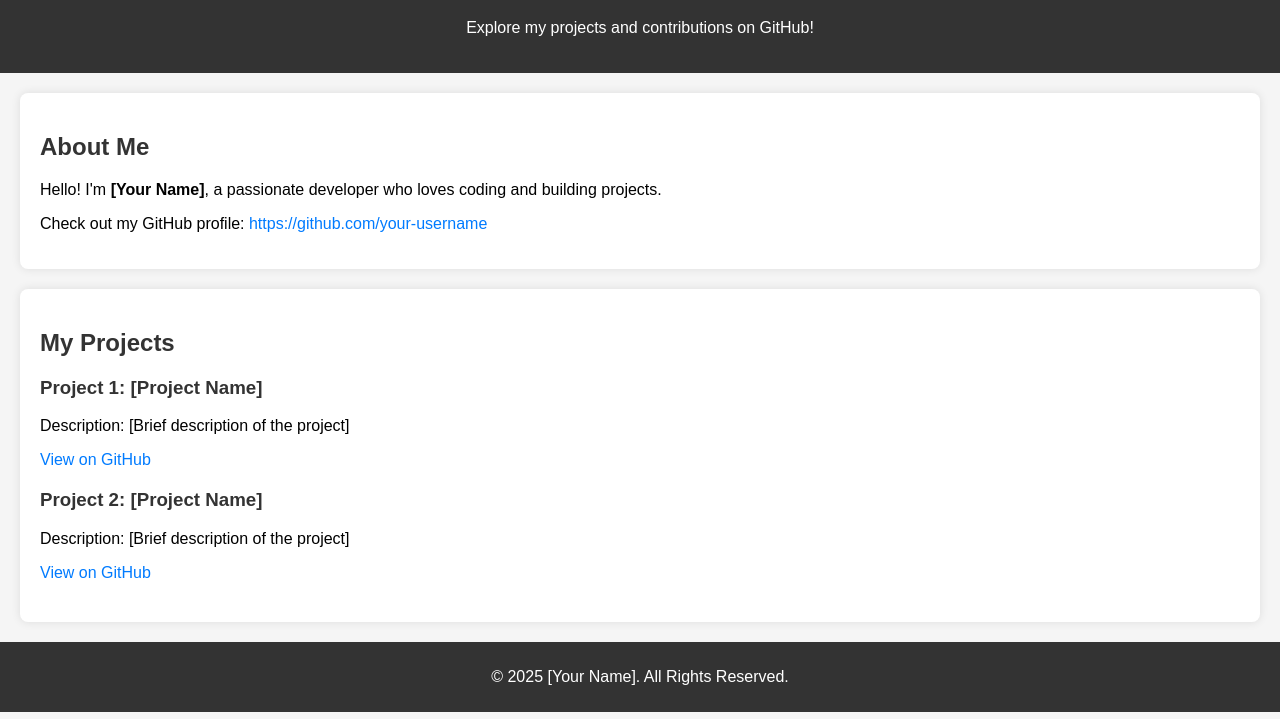
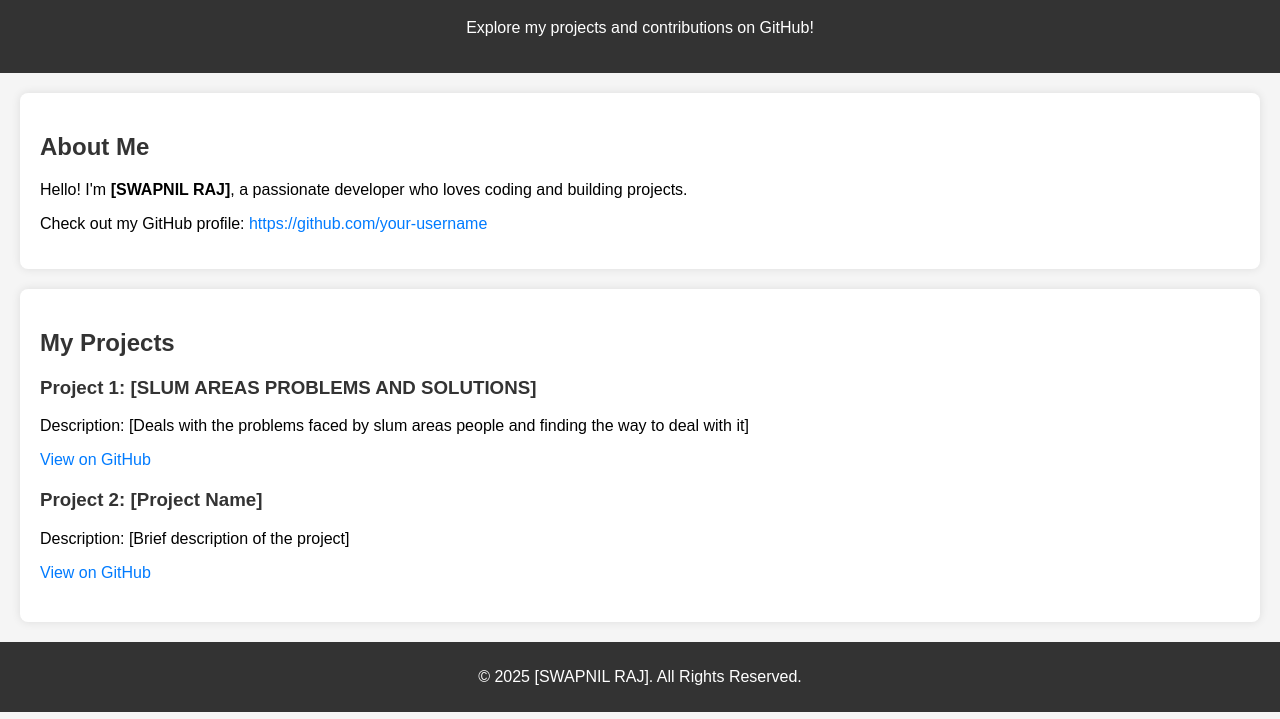
Before and after one commit to Swapnilraj26/daaaproject.github.io, a plain HTML site: page index.html in a window 1280 px wide. Shown: the part 81-800 px from the top of the page. Drawn offline with Linux system fonts and the light colour scheme.

Commit message:
Update index.html

```diff
--- a/index.html
+++ b/index.html
@@ -14,15 +14,15 @@
 
     <section id="about">
         <h2>About Me</h2>
-        <p>Hello! I'm <strong>[Your Name]</strong>, a passionate developer who loves coding and building projects.</p>
-        <p>Check out my GitHub profile: <a href="https://github.com/your-username" target="_blank">https://github.com/your-username</a></p>
+        <p>Hello! I'm <strong>[SWAPNIL RAJ]</strong>, a passionate developer who loves coding and building projects.</p>
+        <p>Check out my GitHub profile: <a href="https://github.com/Swapnilraj26" target="_blank">https://github.com/your-username</a></p>
     </section>
 
     <section id="projects">
         <h2>My Projects</h2>
         <div class="project">
-            <h3>Project 1: [Project Name]</h3>
-            <p>Description: [Brief description of the project]</p>
+            <h3>Project 1: [SLUM AREAS PROBLEMS AND SOLUTIONS]</h3>
+            <p>Description: [Deals with the problems faced by slum areas people and finding the way to deal with it]</p>
             <a href="https://github.com/your-username/project1" target="_blank">View on GitHub</a>
         </div>
         <div class="project">
@@ -34,7 +34,7 @@
     </section>
 
     <footer>
-        <p>&copy; 2025 [Your Name]. All Rights Reserved.</p>
+        <p>&copy; 2025 [SWAPNIL RAJ]. All Rights Reserved.</p>
     </footer>
 </body>
 </html>
```
